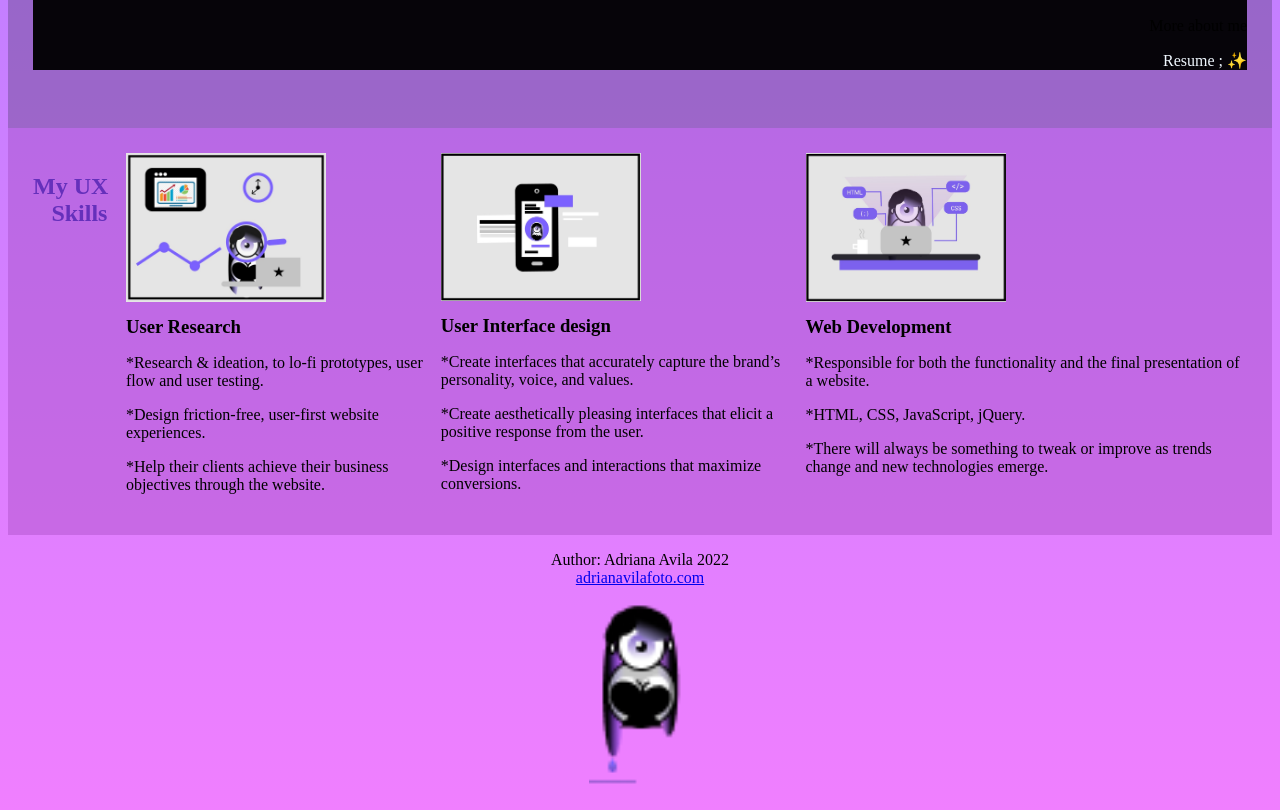
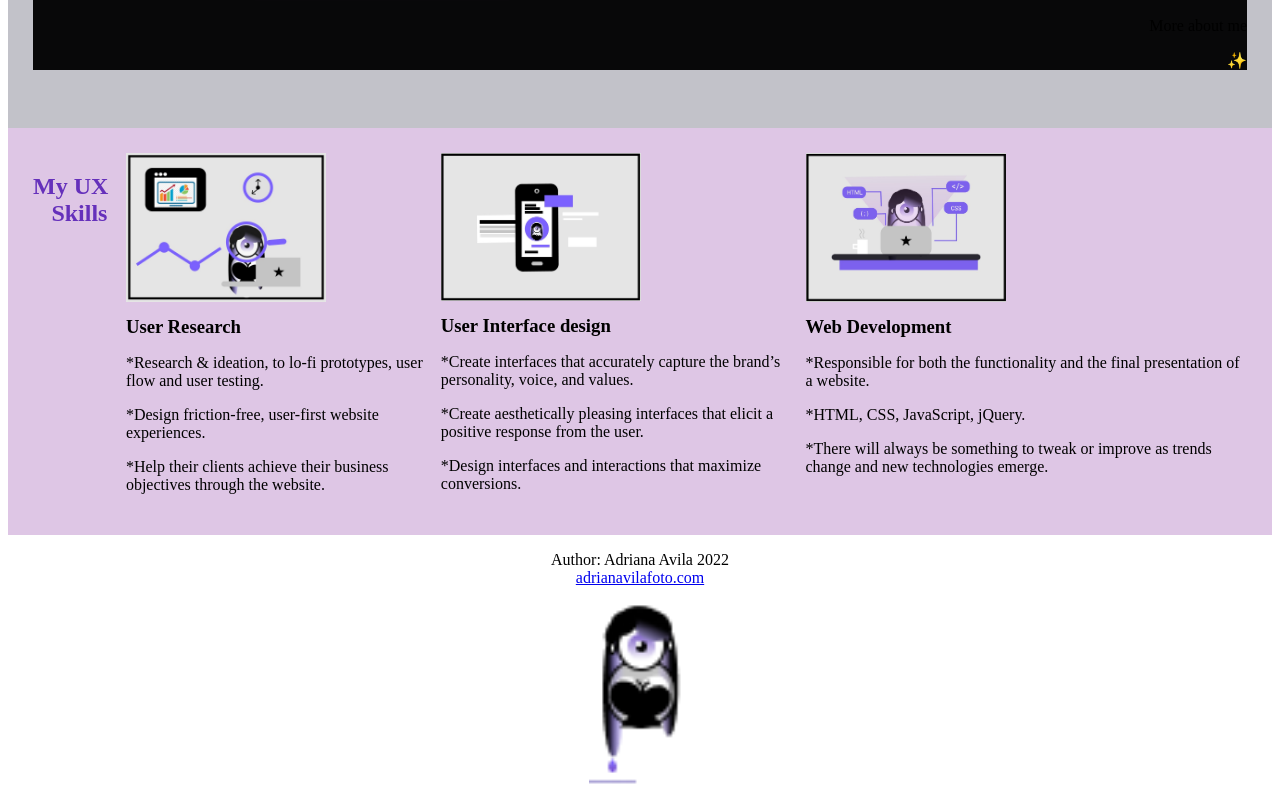
Before and after one commit to Adriavi/UX-UI-HW-18, a plain HTML site: page index.html in a window 1280 px wide. Shown: the part 1270-2080 px from the top of the page. Drawn offline with Linux system fonts and the light colour scheme; files whose address does not match are found by name.

Commit message:
Add files via upload

```diff
--- a/index.html
+++ b/index.html
@@ -1,15 +1,8 @@
 <!DOCTYPE html>
 <html>
     <head>
-      <style>
-        body {
-          background-image: linear-gradient(rgba(0, 0, 255, 0.5), rgba(225, 0, 255, 0.5)),
-                  url("./h");
 
-
-
-      </style>
-      <link rel="stylesheet" href="C:\Users\adria\Documents\GitHub\UX_UI_HM_17\CSS\cssStyle.css">
+      <link rel="stylesheet" href="CSS\cssStyle.css">
 
       <title>Adriana Avila Homepage</title>
 
@@ -48,20 +41,15 @@
 
                 <img src="Home page Adriana Avila/homepagimages/profile pic.png" class="profile">
                  <p> More about me </p>
-                 <p class="moreaboutme"
-                 <style>
+                 <p class="moreaboutme"></p>
 
-                    Resume  ;
-
-                  </style>
-                  <body>
                     <span style="More About Me">&#10024;</span>
 
                   </body>
               </div>
 
           </section>
-        </body>
+
 
         <section id= "column" class="flex">
           <h1> My UX Skills</h1>
@@ -94,7 +82,13 @@
                   </div>
           </section>
 
-<footer>
+
+
+
+
+    </body>
+
+    <footer>
   <p class="author">Author: Adriana Avila 2022<br>
   <a href="mailto:adrianavilafoto.com">adrianavilafoto.com</a></p>
   <div class="icon">
@@ -103,9 +97,4 @@
 </div>
 </footer>
 
-
-
-    </body>
-
-
 </html>
```
Also changed, not shown: CSS/style.css (line endings or trailing spaces).
